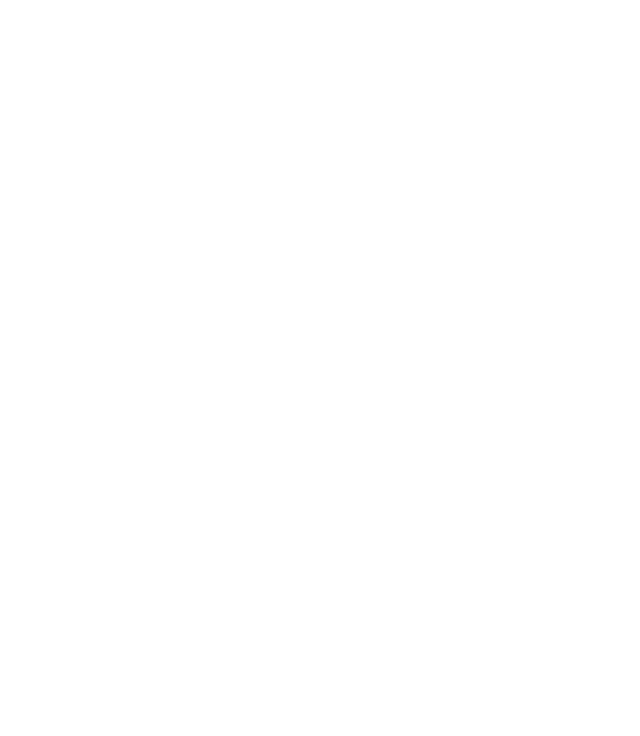
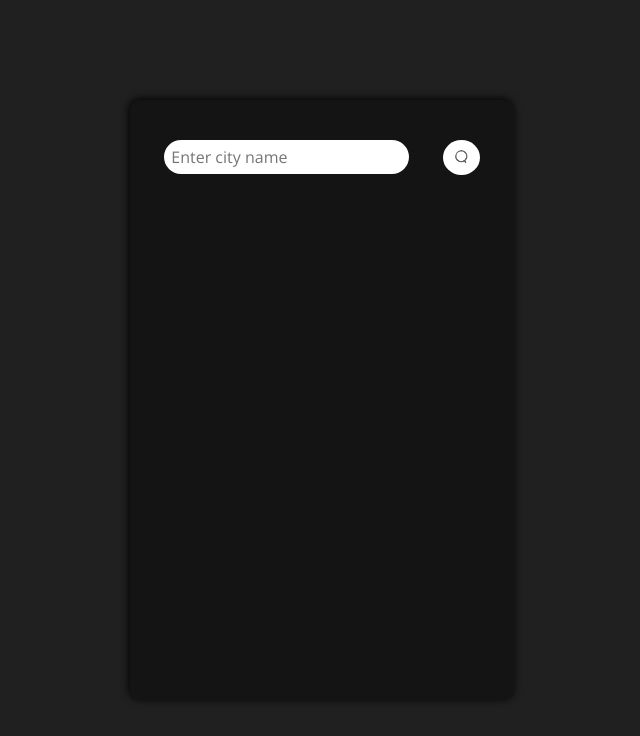
Before and after one commit to SadeveM/Weather-app, a plain HTML site: page index.html in a window 1280 px wide. Shown: the whole page, without its empty margins (318-958 px from the left). Drawn offline with nearby package versions, Linux system fonts and the light colour scheme.

Commit message:
Built a simple interface for the application by adding search section and search button.

```diff
--- a/css/style.css
+++ b/css/style.css
@@ -4,3 +4,55 @@ body {
     font-weight: normal;
     font-style: normal;
 }
+
+.container {
+    width: 100%;
+    height: 100vh;
+    background-color: #202020;
+
+    display: flex;
+    justify-content: center;
+    align-items: center;
+}
+
+.weather-app {
+    background-color: #141414;
+
+    width: 30%;
+    height: 75%;
+    border-radius: 10px;
+    box-shadow: -1px -1px 8px black;
+
+    display: flex;
+    align-items: center;
+    flex-direction: column;
+}
+
+.search {
+    width: 100%;
+    margin-top: 40px;
+
+    display: flex;
+    justify-content: space-evenly;
+}
+
+.search input {
+    height: 20px;
+    width: 60%;
+
+    border: 0;
+    outline: 0;
+    padding: 7px;
+
+    border-radius: 20px;
+}
+
+.search img {
+    height: 15px;
+    padding: 10px 12px;
+
+    background-color: white;
+    border-radius: 50%;
+
+    cursor: pointer;
+}
--- a/index.html
+++ b/index.html
@@ -11,7 +11,14 @@
     <title>Weather App</title>
 </head>
 <body>
-
+    <div class="container">
+        <div class="weather-app">
+            <div class="search">
+                <input type="text" placeholder="Enter city name">
+                <img src="images/search.png" alt="Search Icon">
+            </div>
+        </div>
+    </div>
     <script src="index.js"></script>
 </body>
 </html>
```
